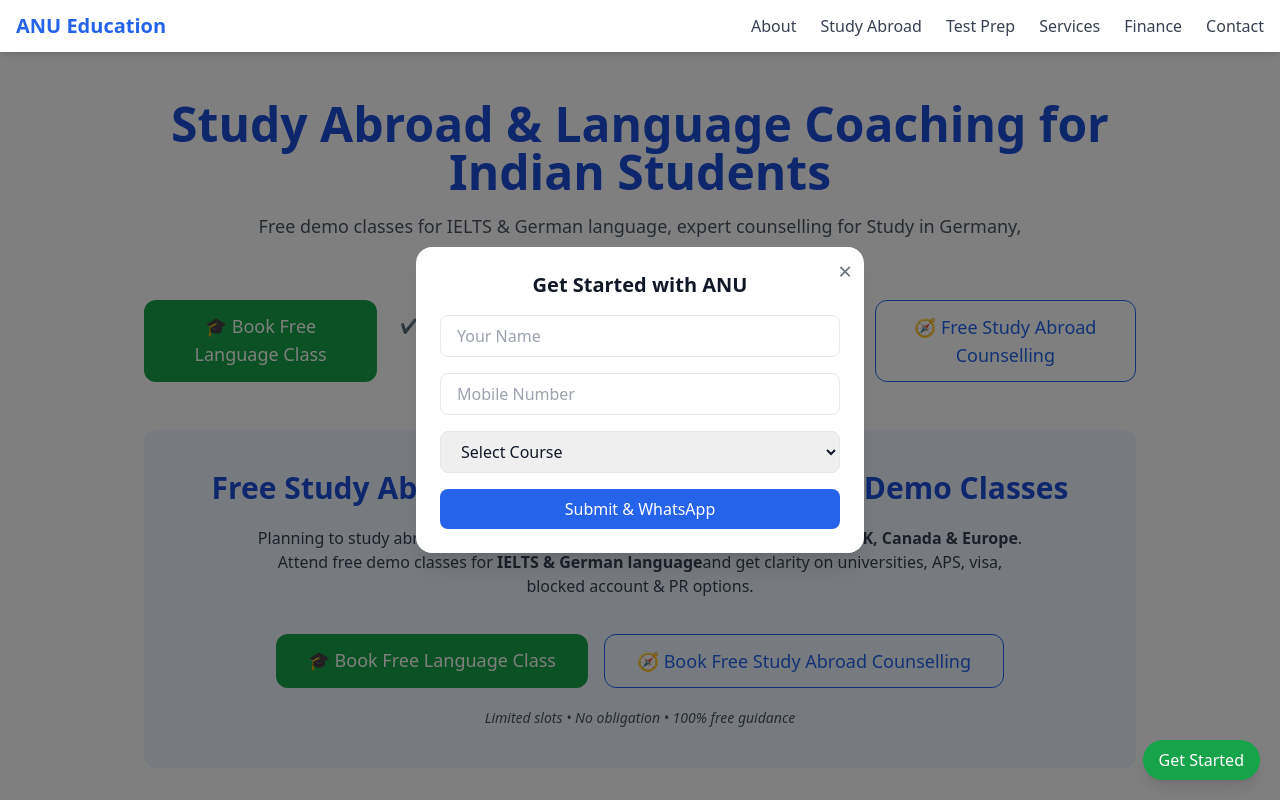
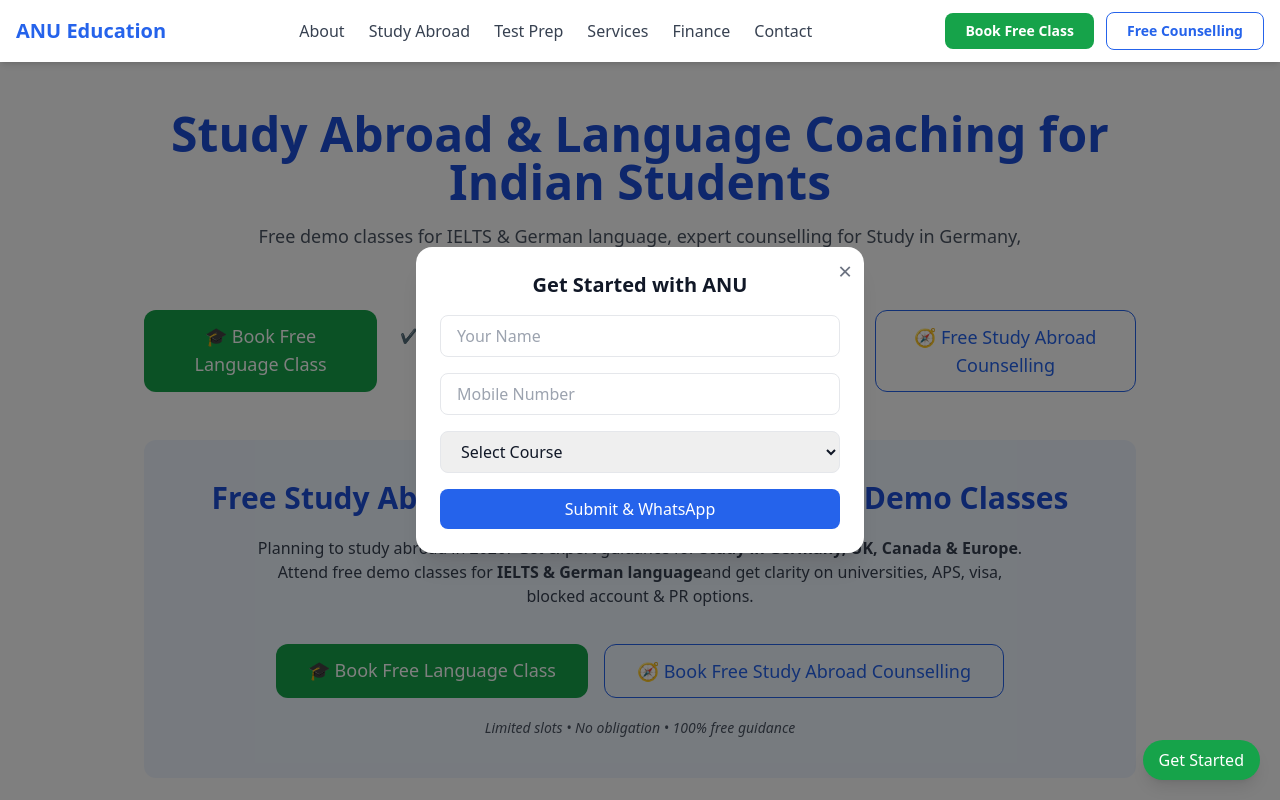
Before and after one commit to shailendra9897/anu-education, a Next.js app: page / in a window 1280 px wide. Shown: the top 800 px of the page. Built offline with nearby package versions, Linux system fonts and the light colour scheme.

Commit message:
fix: accessible header CTA and navigation update

```diff
--- a/components/Header.tsx
+++ b/components/Header.tsx
@@ -66,12 +66,14 @@
   return (
     <header className="w-full px-4 py-3 bg-white shadow-md sticky top-0 z-50">
       <div className="flex items-center justify-between max-w-7xl mx-auto">
+
+        {/* Logo */}
         <div className="text-xl font-bold text-blue-600">
           <Link href="/">ANU Education</Link>
         </div>
 
         {/* Desktop Menu */}
-        <nav className="hidden md:flex space-x-6 text-gray-700 font-medium">
+        <nav className="hidden md:flex items-center space-x-6 text-gray-700 font-medium">
           {navItems.map((item) =>
             !item.children ? (
               <Link key={item.label} href={item.href!}>
@@ -85,17 +87,34 @@
           )}
         </nav>
 
+        {/* 🔥 DESKTOP CTA BUTTONS */}
+        <div className="hidden md:flex items-center gap-3">
+          <a
+            href="https://study.anuedu.in/register"
+            target="_blank"
+            aria-label="Book free language class"
+            className="bg-green-600 text-white px-5 py-2 rounded-lg text-sm font-semibold hover:bg-green-700"
+          >
+            Book Free Class
+          </a>
+
+          <a
+            href="https://anueducation.applyviz.com/walk-in"
+            target="_blank"
+            aria-label="Free study abroad counselling"
+            className="border border-blue-600 text-blue-600 px-5 py-2 rounded-lg text-sm font-semibold hover:bg-blue-50"
+          >
+            Free Counselling
+          </a>
+        </div>
+
         {/* Hamburger */}
         <button
           onClick={toggleMenu}
           className="md:hidden text-gray-700"
           aria-label={isOpen ? "Close navigation menu" : "Open navigation menu"}
         >
-  {isOpen ? (
-    <X size={28} aria-hidden="true" />
-  ) : (
-    <Menu size={28} aria-hidden="true" />
-  )}
+          {isOpen ? <X size={28} aria-hidden /> : <Menu size={28} aria-hidden />}
         </button>
       </div>
 
@@ -126,6 +145,7 @@
                     }`}
                   />
                 </button>
+
                 {openDropdown === item.label && (
                   <ul className="pl-4 mt-2 space-y-2 text-sm text-gray-600">
                     {item.children.map((child) => (
@@ -144,6 +164,27 @@
               </div>
             )
           )}
+
+          {/* 🔥 MOBILE CTA BUTTONS */}
+          <div className="pt-4 border-t space-y-3">
+            <a
+              href="https://study.anuedu.in/register"
+              target="_blank"
+              aria-label="Book free language class"
+              className="block text-center bg-green-600 text-white py-3 rounded-lg font-semibold"
+            >
+              Book Free Class
+            </a>
+
+            <a
+              href="https://anueducation.applyviz.com/walk-in"
+              target="_blank"
+              aria-label="Free study abroad counselling"
+              className="block text-center border border-blue-600 text-blue-600 py-3 rounded-lg font-semibold"
+            >
+              Free Counselling
+            </a>
+          </div>
         </div>
       )}
     </header>
```
Lines whose indentation alone changed are shown as unchanged.
